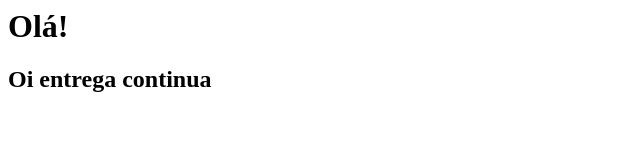
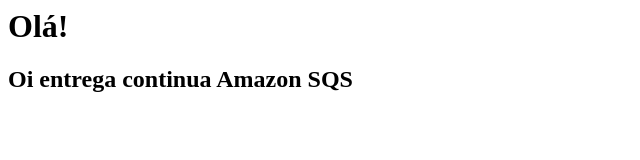
Before and after one commit to Heitorh3/workshopAWS, a plain HTML site: page index.html in a window 1280 px wide. Shown: the whole page, without its empty margins (0-640 px from the left). Drawn offline with Linux system fonts and the light colour scheme.

Commit message:
Amazon SQS

```diff
--- a/index.html
+++ b/index.html
@@ -1,4 +1,4 @@
 <html>
    <h1>Olá!</h1>
-   <h2>Oi entrega continua</h2>
+   <h2>Oi entrega continua Amazon SQS</h2>
 </html>
```
